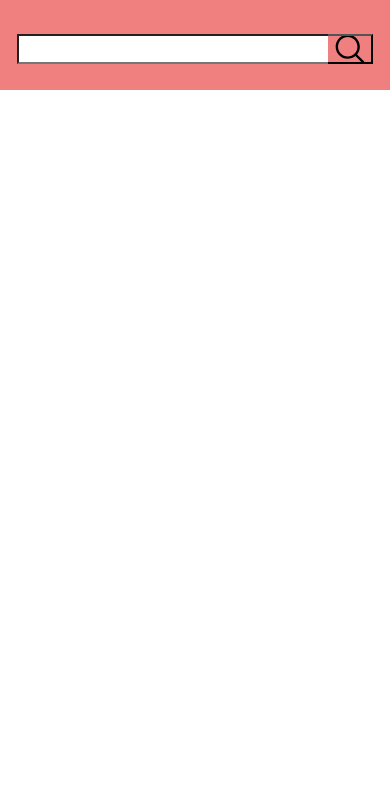
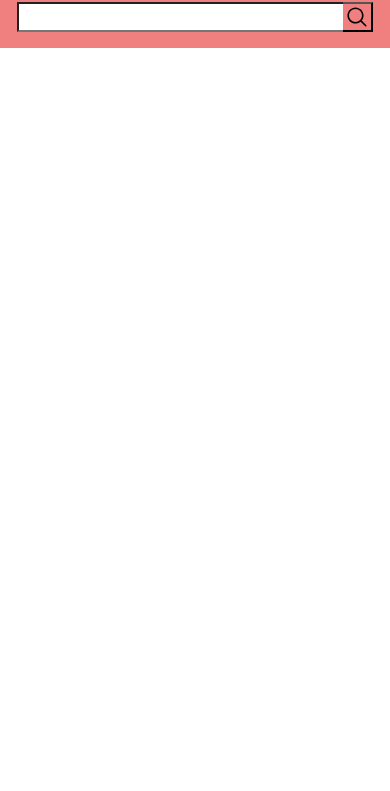
Before and after one commit to sumanrimal05/SANGLO, a plain HTML site: page index.html in a window 390 px wide. Shown: the part 53-844 px from the top of the page. Drawn offline with Linux system fonts and the light colour scheme.

Commit message:
Update query

```diff
--- a/style.css
+++ b/style.css
@@ -102,7 +102,7 @@ body{
 
 @media screen and (max-width: 840px){
     .main-nav{
-        height: 17vh;
+        height: 15vh;
         align-items: center;
         flex-wrap: wrap;
 
@@ -128,6 +128,10 @@ body{
     .search{
         height: 40px;
         order: 2;
+    }
+    .search-box-button{
+        width: 35px;
+        background-size: 25px;
     }
     .nav-right{
         order: 1;
@@ -170,7 +174,10 @@ body{
         margin: 9px;
         order: 2;
     }
-
+    .search-box-button{
+        width: 30px;
+        background-size: 20px;
+    }
     .cart{
         margin-right: 15px;
     }
@@ -180,6 +187,9 @@ body{
 }
 
 @media screen and (max-width: 393px){
+    .main-nav{
+        height: 12vh;
+    }
     .logo{
         font-size:0.9em;
     }
```
